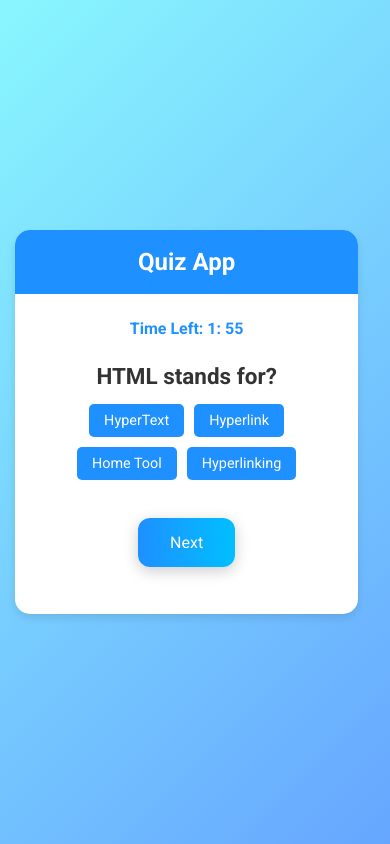
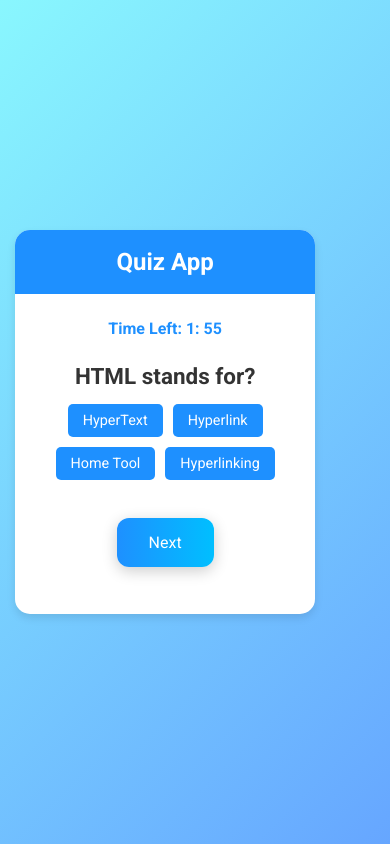
Before and after one commit to IbtahajAkram/zawwarquizapp, a React (Create React App) app: page / in a window 390 px wide. Built offline with nearby package versions, Linux system fonts and the light colour scheme.

Commit message:
Update App.css

```diff
--- a/src/App.css
+++ b/src/App.css
@@ -209,7 +209,7 @@ button {
 
 @media (max-width: 768px) {
   .App {
-    width: 88%;
+    width: 77%;
     margin-left: -1;
     margin-right: 1;
     border-radius: 15px;
@@ -246,7 +246,7 @@ button {
 
   .score-section {
     font-size: 1.5rem;
-    width: 95%;
+    width: 80%;
     padding: 20px;
     margin-left: 0;
   }
@@ -281,7 +281,7 @@ button {
   font-weight: bold;
   margin-top: 13px;
   height: 22vh;
-  width: 88%;
+  width: 80%;
   padding: 15px;
   color: #1e90ff;
   align-item: center;
```
